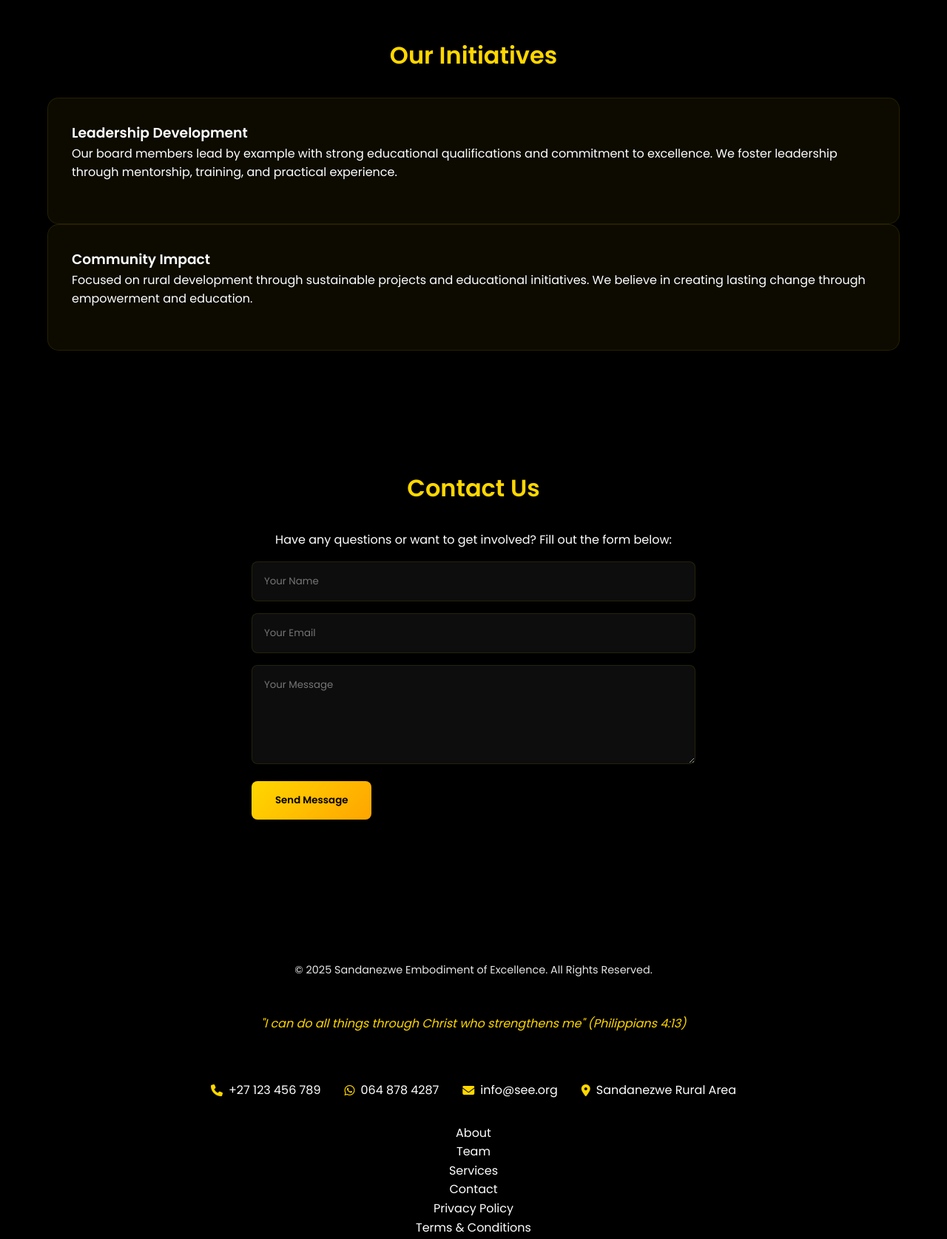
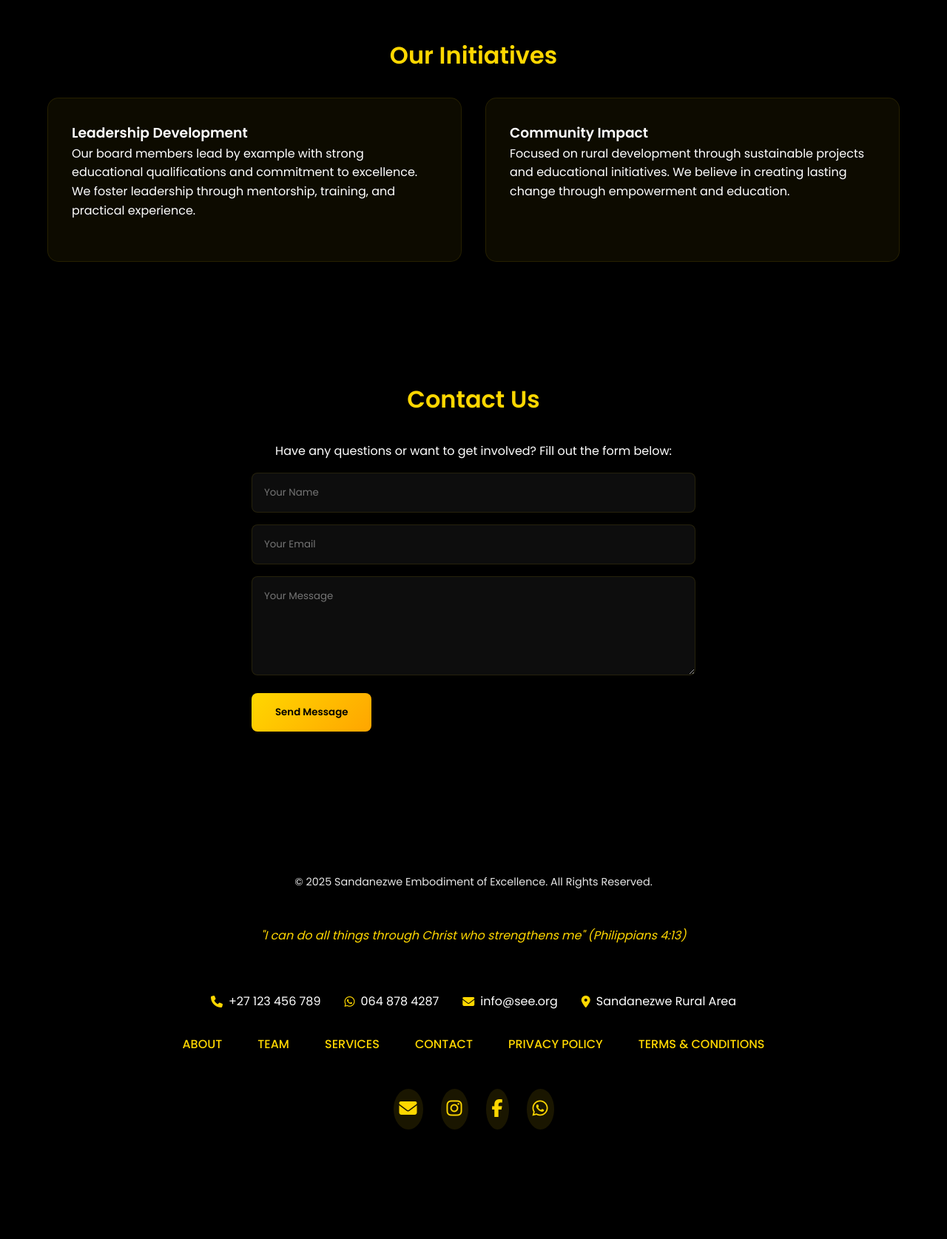
Before and after one commit to mthembuavuyile/S.E.E, a plain HTML site: page index.html in a window 1280 px wide. Shown: the part 2100-3775 px from the top of the page at 74% size. After the commit the page ends 3675 px from the top, so only its background shows below. Drawn offline with nearby package versions, Linux system fonts and the light colour scheme.

Commit message:
Update main.css

```diff
--- a/styles/main.css
+++ b/styles/main.css
@@ -1,3 +1,4 @@
+/* Custom Properties */
 :root {
     --primary-gradient: linear-gradient(135deg, #FFD700, #FFA500);
     --secondary-gradient: linear-gradient(135deg, rgba(0,0,0,0.9), rgba(0,0,0,0.7));
@@ -8,12 +9,14 @@
     --card-border: rgba(255,215,0,0.1);
 }
 
+/* Reset */
 *, *::before, *::after {
     margin: 0;
     padding: 0;
     box-sizing: border-box;
 }
 
+/* Base Styles */
 body {
     font-family: 'Poppins', sans-serif;
     background: var(--bg-color);
@@ -36,12 +39,28 @@ img {
     height: auto;
 }
 
+/* Layout */
 .container {
     width: min(90%, 1200px);
     margin-inline: auto;
 }
 
-/* Header Styles */
+section {
+    padding: 5rem 0;
+}
+
+section h2 {
+    text-align: center;
+    color: var(--accent-color);
+    margin-bottom: 2rem;
+    font-size: 2rem;
+}
+
+section p {
+    margin-bottom: 1.5rem;
+}
+
+/* Header */
 .header {
     position: fixed;
     top: 0;
@@ -65,22 +84,7 @@ img {
     width: auto;
 }
 
-.nav-burger {
-    display: none;
-    flex-direction: column;
-    cursor: pointer;
-    z-index: 1001;
-    background: transparent;
-}
-
-.burger-line {
-    width: 25px;
-    height: 3px;
-    background: var(--accent-color);
-    margin: 2px;
-    transition: 0.4s;
-}
-
+/* Navigation */
 nav {
     display: flex;
     align-items: center;
@@ -113,6 +117,23 @@ nav ul li a:hover::after {
     width: 100%;
 }
 
+/* Burger Menu */
+.nav-burger {
+    display: none;
+    flex-direction: column;
+    cursor: pointer;
+    z-index: 1001;
+    background: transparent;
+}
+
+.burger-line {
+    width: 25px;
+    height: 3px;
+    background: var(--accent-color);
+    margin: 2px;
+    transition: 0.4s;
+}
+
 /* Hero Section */
 .hero {
     min-height: 100vh;
@@ -139,23 +160,7 @@ nav ul li a:hover::after {
     color: var(--accent-color);
 }
 
-/* Generic Section Styles */
-section {
-    padding: 5rem 0;
-}
-
-section h2 {
-    text-align: center;
-    color: var(--accent-color);
-    margin-bottom: 2rem;
-    font-size: 2rem;
-}
-
-section p {
-    margin-bottom: 1.5rem;
-}
-
-/* Card Styles */
+/* Cards */
 .card {
     background: var(--card-bg);
     border: 1px solid var(--card-border);
@@ -187,6 +192,52 @@ section p {
     list-style-type: disc;
 }
 
+.initiatives-grid {
+    display: grid;
+    grid-template-columns: repeat(auto-fit, minmax(300px, 1fr));
+    gap: 2rem;  /* This defines the space between the cards */
+    margin-top: 2rem;  /* Optional: adds some space at the top of the grid */
+}
+
+/* Contact Form */
+.contact-form {
+    max-width: 600px;
+    margin: 0 auto;
+}
+
+.contact-form input,
+.contact-form textarea {
+    width: 100%;
+    padding: 1rem;
+    margin-bottom: 1rem;
+    border-radius: 8px;
+    border: 1px solid var(--card-border);
+    background: rgba(255,255,255,0.05);
+    color: var(--text-color);
+    font-family: inherit;
+}
+
+.contact-form button {
+    background: var(--primary-gradient);
+    color: var(--bg-color);
+    border: none;
+    padding: 1rem 2rem;
+    border-radius: 8px;
+    cursor: pointer;
+    font-weight: 600;
+    transition: opacity .3s ease;
+    font-family: inherit;
+}
+
+.contact-form button:hover {
+    opacity: 0.8;
+}
+
+.contact-form p {
+    margin-bottom: 1rem;
+    text-align: center;
+}
+
 /* Footer */
 .footer {
     padding: 3rem 0;
@@ -212,6 +263,45 @@ section p {
     font-style: italic;
     color: var(--accent-color);
     margin: 1rem 0;
+}
+
+.footer-links ul {
+    display: flex;
+    flex-wrap: wrap;
+    justify-content: center;
+    gap: 2rem;
+    padding: 0;
+    margin: 0;
+}
+
+.footer-link {
+    color: var(--accent-color);
+    font-size: 1rem;
+    font-weight: 500;
+    text-transform: uppercase;
+    padding: 0.5rem;
+    transition: color 0.3s ease, transform 0.3s ease;
+    position: relative;
+}
+
+.footer-link:hover {
+    color: var(--primary-gradient);
+    transform: translateY(-3px);
+}
+
+.footer-link::after {
+    content: '';
+    position: absolute;
+    bottom: 0;
+    left: 0;
+    width: 0;
+    height: 2px;
+    background: var(--primary-gradient);
+    transition: width 0.3s ease;
+}
+
+.footer-link:hover::after {
+    width: 100%;
 }
 
 .social-links {
@@ -254,7 +344,7 @@ section p {
     color: var(--accent-color);
 }
 
-/* Mobile Menu Styles */
+/* Media Queries */
 @media (max-width: 768px) {
     .nav-burger {
         display: flex;
@@ -280,6 +370,7 @@ section p {
         flex-direction: column;
         align-items: center;
     }
+
     .burger-line.active:nth-child(1) {
         transform: rotate(45deg) translate(5px, 5px);
     }
@@ -300,42 +391,3 @@ section p {
         font-size: 1.5rem;
     }
 }
-
-/* Contact Form Styles */
-.contact-form {
-    max-width: 600px;
-    margin: 0 auto;
-}
-
-.contact-form input,
-.contact-form textarea {
-    width: 100%;
-    padding: 1rem;
-    margin-bottom: 1rem;
-    border-radius: 8px;
-    border: 1px solid var(--card-border);
-    background: rgba(255,255,255,0.05);
-    color: var(--text-color);
-    font-family: inherit;
-}
-
-.contact-form button {
-    background: var(--primary-gradient);
-    color: var(--bg-color);
-    border: none;
-    padding: 1rem 2rem;
-    border-radius: 8px;
-    cursor: pointer;
-    font-weight: 600;
-    transition: opacity .3s ease;
-    font-family: inherit;
-}
-
-.contact-form button:hover {
-    opacity: 0.8;
-}
-
-.contact-form p {
-    margin-bottom: 1rem;
-    text-align: center;
-}
```
